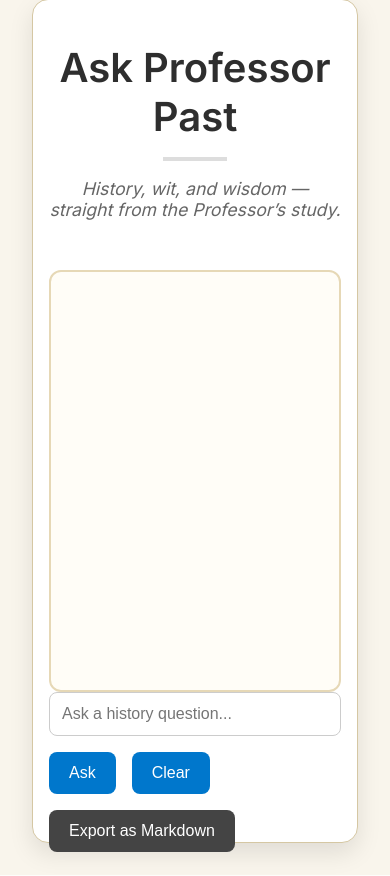
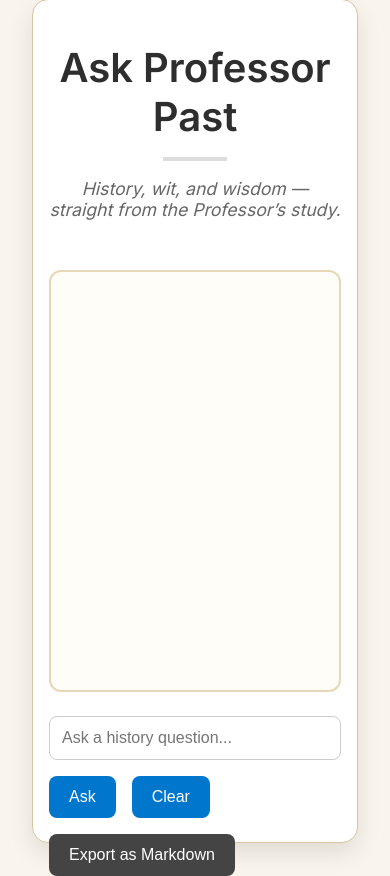
Before and after one commit to 3ixas/ask-professor-past, a Django app: page / in a window 390 px wide. Shown: the part 33-909 px from the top of the page. Run offline with Django 5.2, Linux system fonts and the light colour scheme; some web fonts are replaced.

Commit message:
Adjust mobile layout to improve spacing and prevent button shift on loading.

```diff
--- a/core/static/core/style.css
+++ b/core/static/core/style.css
@@ -196,12 +196,19 @@ button:hover {
     width: 100%;
     max-width: 100%;
     margin: 0 auto;
+    margin-bottom: 1rem;
     padding-left: 0.5rem;
     padding-right: 0.5rem;
     flex-grow: 1;
     max-height: unset;
     min-height: 50vh;
     box-sizing: border-box;
+  }
+
+  .chat-status {
+    height: 1.5rem;
+    font-style: italic;
+    margin-bottom: 0.5rem;
   }
 
   .bubble {
--- a/core/templates/core/chat.html
+++ b/core/templates/core/chat.html
@@ -32,7 +32,10 @@
 
         <div id="chat-box" class="chat-box"></div>
 
-        <p id="loading" class="hidden">Professor is pondering your question...🧠⏳</p>
+        <div class="chat-status">
+            <p id="loading" class="hidden">Professor is pondering your question...🧠⏳</p>
+            <p id="error" class="hidden"></p>
+        </div>
 
         <form id="chat-form" role="form" aria-label="Ask Professor Past">
             <input type="text" id="user-input" placeholder="Ask a history question..." required aria-label="Type your question" />
@@ -41,7 +44,6 @@
             <button type="button" id="export-chat" aria-label="Export chat as Markdown file">Export as Markdown</button>
         </form>
 
-        <p id="error" class="hidden"></p>
     </div>
 
     <div id="config" data-avatar-url="{% static 'core/professor-past.png' %}"></div>
```
